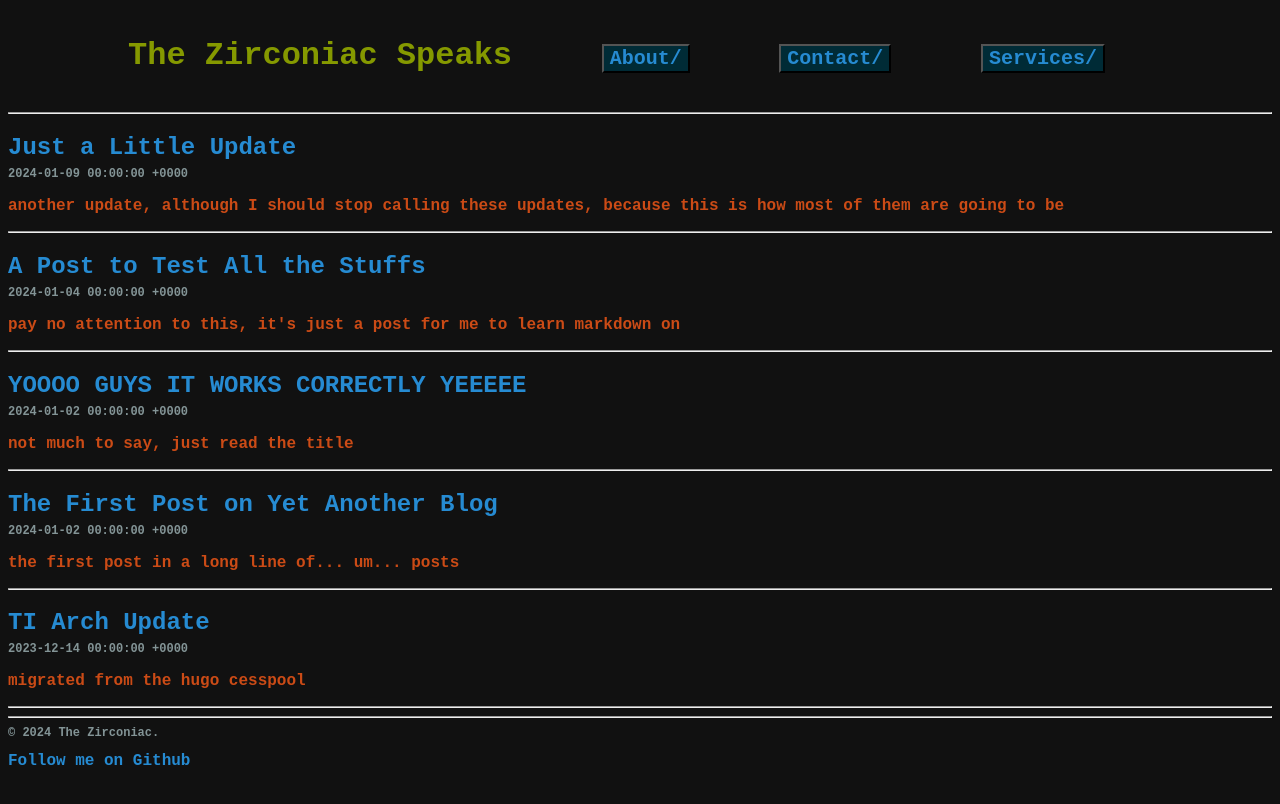
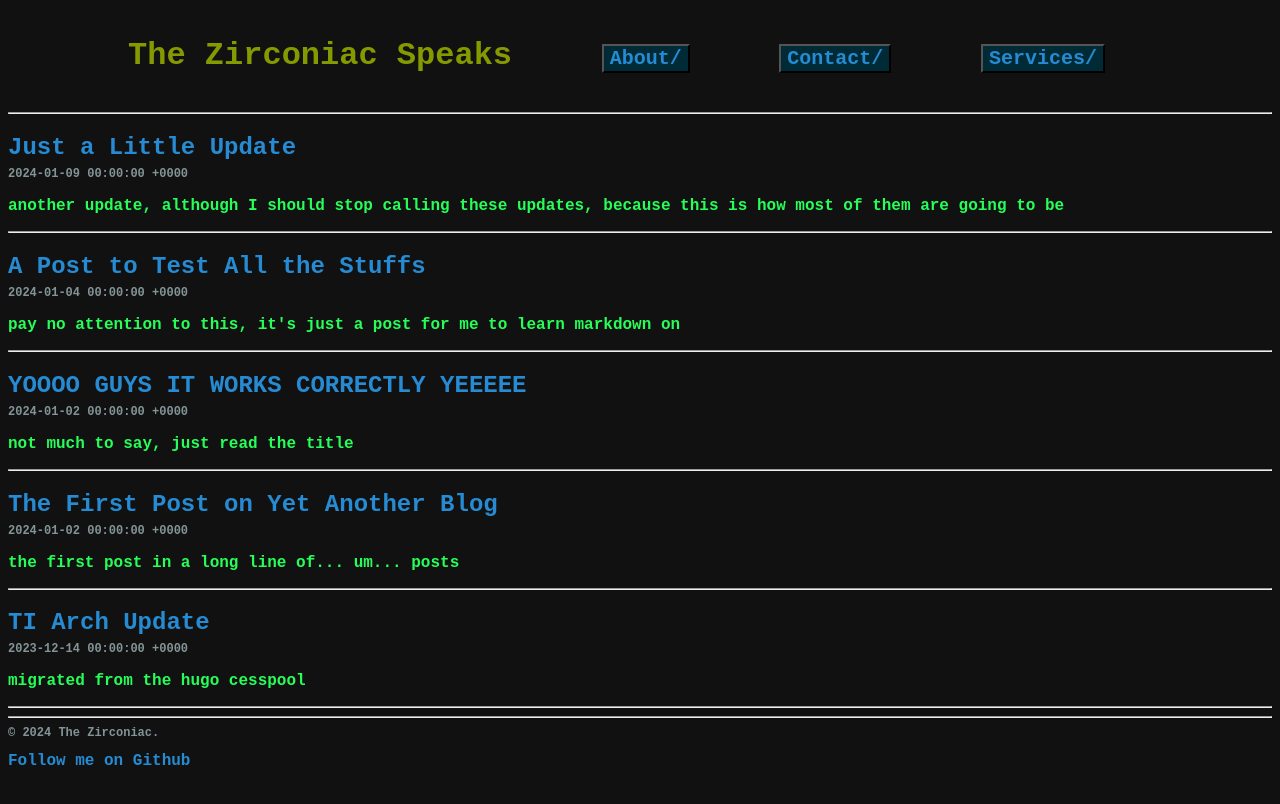
Before and after one commit to ZirconiaCubed3v2/ZirconiaCubed3v2.github.io, a Jekyll site: the page built from index.html, in a window 1280 px wide. Shown: the top 804 px of the page. Built offline with Jekyll 4.4.1, drawn with Linux system fonts in a browser that asks for light colours; some web fonts are replaced; the list of posts is cut into pages by our own code.

```diff
--- a/css/style.css
+++ b/css/style.css
@@ -34,7 +34,7 @@ button {
   color: #268bd2;
 }
 #description {
-  color: #cb4b16;
+  color: #26ff58;
   font-family: 'Cousine', monospace;
   font-weight: bold;
   font-size: 14;
```
